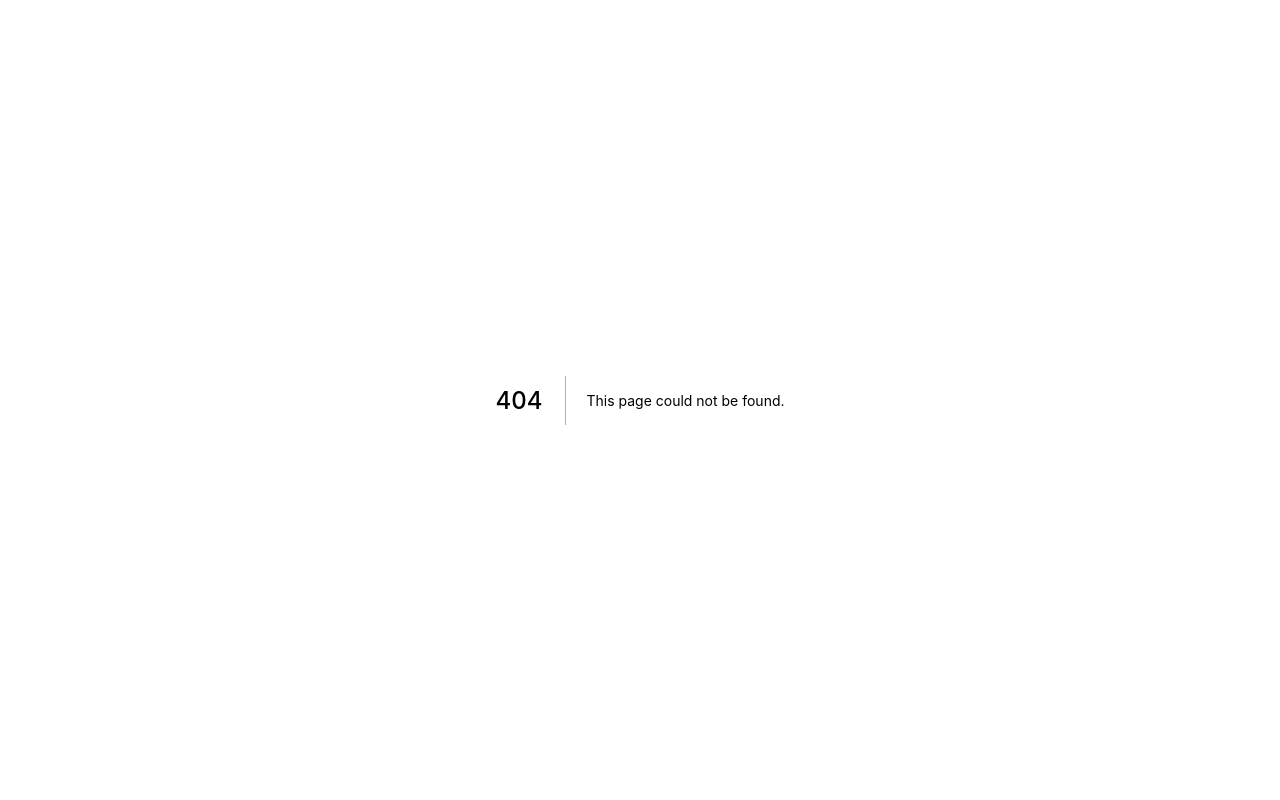
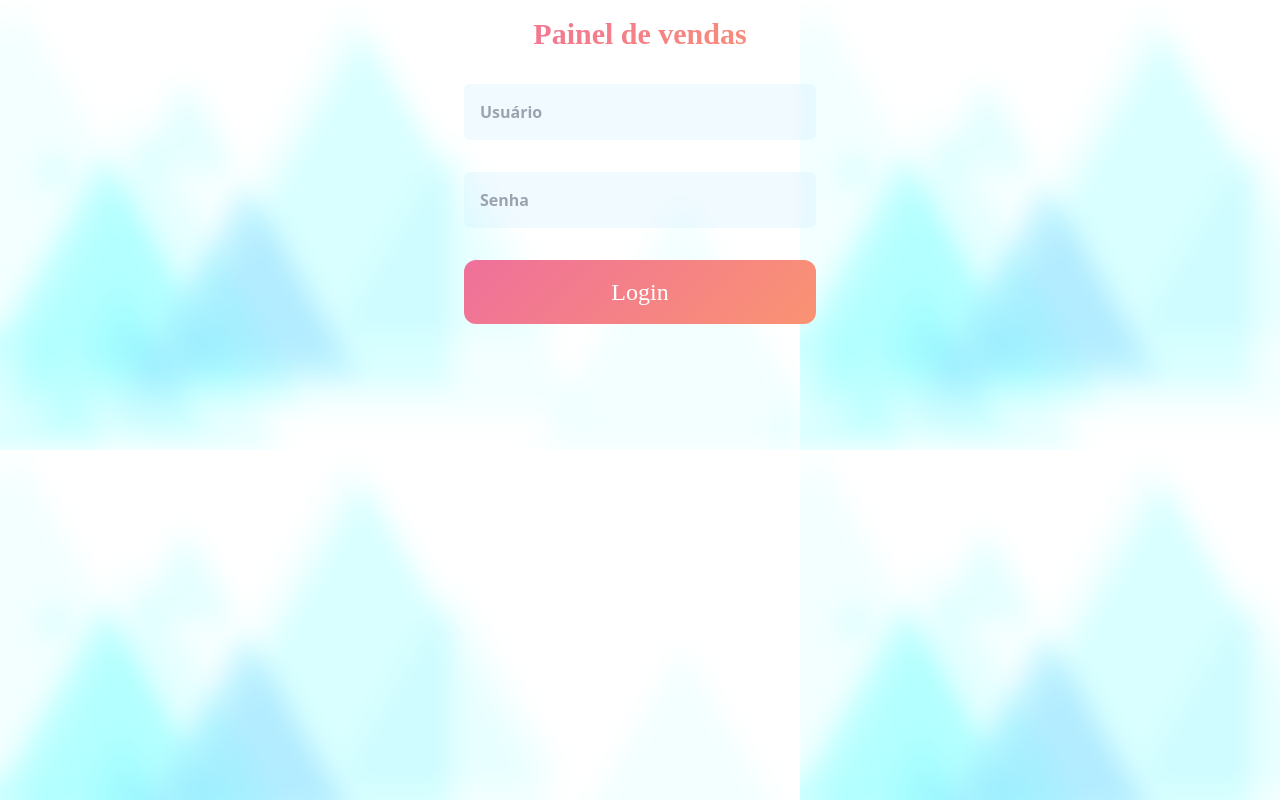
Before and after one commit to joselucassr/store-fidelity-app, a Next.js app: page /vendas in a window 1280 px wide. Before the commit this address had no page. Built offline with nearby package versions, Linux system fonts and the light colour scheme.

Commit message:
Added a simple login system

```diff
--- /dev/null
+++ b/pages/api/login.js
@@ -0,0 +1,15 @@
+const handler = async (req, res) => {
+  if (!req.method === 'POST')
+    return res.status(422).send('req_method_not_supported');
+
+  const { user, password } = req.body;
+
+  if (!user || !password) return res.status(422).send('data_incomplete');
+
+  if (process.env.user !== user || process.env.password !== password)
+    return res.status(401).send({});
+
+  res.status(200).send({ loginToken: process.env.loginToken });
+};
+
+export default handler;
--- a/pages/api/update-customer.js
+++ b/pages/api/update-customer.js
@@ -8,10 +8,12 @@ const handler = async (req, res) => {
   if (!req.method === 'POST')
     return res.status(422).send('req_method_not_supported');
 
-  const { phoneNumber, operation, points } = req.body;
+  const { phoneNumber, operation, points, loginToken } = req.body;
 
-  if (!phoneNumber || !operation || !points)
+  if (!phoneNumber || !operation || !points || !loginToken)
     return res.status(422).send('data_incomplete');
+
+  if (loginToken !== process.env.loginToken) return res.status(401).send({});
 
   try {
     // Create transaction
--- a/pages/scanner.js
+++ b/pages/scanner.js
@@ -14,7 +14,7 @@ import {
   BsArrowRepeat,
 } from 'react-icons/bs';
 import { IoMdArrowRoundBack } from 'react-icons/io';
-import { set } from 'mongoose';
+import Link from 'next/link';
 
 export default function Scanner() {
   const [isPhoneValid, setIsPhoneValid] = useState(true);
@@ -65,7 +65,7 @@ export default function Scanner() {
 
   const submitForm = () => {
     setWaitingResultStage(1);
-    try {
+
     fetch('/api/update-customer', {
       method: 'POST',
       headers: { 'Content-Type': 'application/json; charset=utf-8' },
@@ -73,17 +73,21 @@ export default function Scanner() {
         phoneNumber: phoneNumber,
         operation: opType,
         points: pointAmount,
+        loginToken: localStorage.getItem('@store-fidelity/loginToken'),
       }),
     })
-        .then((res) => res.json())
+      .then((res) => {
+        if (res.status !== 200 && res.status !== 201) throw 'error';
+        return res.json();
+      })
       .then(() => {
         setWaitingResultStage(2);
         setStage(4);
-        });
-    } catch (error) {
+      })
+      .catch((error) => {
         setWaitingResultStage(3);
         console.log(error);
-    }
+      });
   };
 
   const resetFields = () => {
@@ -179,6 +183,7 @@ export default function Scanner() {
       {/* Data gathering */}
 
       {stage === 1 && (
+        <div className='flex flex-col gap-12'>
           <div className='flex flex-col gap-4'>
             <div className='flex justify-between'>
               <NumberFormat
@@ -246,6 +251,34 @@ export default function Scanner() {
                 <BsPlusLg className='inline' /> Adicionar
               </button>
             </div>
+          </div>
+
+          <Link href='/vendas'>
+            <motion.div
+              onClick={() => {
+                resetFields();
+                setStage(1);
+              }}
+              initial='hidden'
+              animate='visible'
+              variants={{
+                hidden: {
+                  scale: 0.8,
+                  opacity: 0,
+                },
+                visible: {
+                  scale: 1,
+                  opacity: 1,
+                  transition: {
+                    delay: 0.4,
+                  },
+                },
+              }}
+              className='flex justify-center text-center items-center gap-2 sticky bottom-4 font-mont font-normal text-2xl text-sky-900/60 border-nicePink/60 backdrop-blur-sm bg-sky-200/20 border-2 p-4 rounded-xl'
+            >
+              <IoMdArrowRoundBack className='inline' /> Painel de vendas
+            </motion.div>
+          </Link>
         </div>
       )}
       {/* QR Code Reader */}
@@ -395,7 +428,7 @@ export default function Scanner() {
                 },
               },
             }}
-            className='flex justify-center text-center items-center gap-2 sticky bottom-4 font-mont font-normal text-2xl text-sky-900 border-gradient border-2 p-4 rounded-xl'
+            className='flex justify-center text-center items-center gap-2 sticky bottom-4 font-mont font-normal text-2xl text-sky-900/60 border-nicePink/60 backdrop-blur-sm bg-sky-200/20 border-2 p-4 rounded-xl'
           >
             <IoMdArrowRoundBack className='inline' /> Escanear novo código
           </motion.div>
--- /dev/null
+++ b/pages/vendas.js
@@ -0,0 +1,116 @@
+import Link from 'next/link';
+
+import { motion } from 'framer-motion';
+
+import { IoMdArrowRoundBack } from 'react-icons/io';
+import { useEffect, useState } from 'react';
+
+export default function AdminMenu() {
+  const [hasLoginError, setHasLoginError] = useState(false);
+  const [hasToken, setHasToken] = useState(false);
+  const [user, setUser] = useState('');
+  const [password, setPassword] = useState('');
+
+  const submitForm = () => {
+    fetch('/api/login', {
+      method: 'POST',
+      headers: { 'Content-Type': 'application/json; charset=utf-8' },
+      body: JSON.stringify({
+        user: user,
+        password: password,
+      }),
+    })
+      .then((res) => {
+        console.log(res);
+        if (res.status !== 200) throw 'error';
+        return res.json();
+      })
+      .then((data) => {
+        localStorage.setItem('@store-fidelity/loginToken', data.loginToken);
+        setHasToken(true);
+      })
+      .catch((error) => {
+        setHasLoginError(true);
+      });
+  };
+
+  useEffect(() => {
+    if (localStorage.getItem('@store-fidelity/loginToken')) setHasToken(true);
+  }, []);
+
+  return (
+    <div
+      onContextMenu={(e) => e.preventDefault()}
+      className='flex flex-col p-4 gap-8 w-screen max-w-sm mx-auto'
+    >
+      <div className='flex justify-center gap-2 text-center font-mont font-bold text-3xl text-gradient'>
+        Painel de vendas
+      </div>
+
+      {!hasToken ? (
+        <form
+          onSubmit={(e) => {
+            e.preventDefault();
+            submitForm();
+          }}
+          className='contents'
+        >
+          <input
+            onChange={(e) => {
+              setHasLoginError(false);
+              setUser(e.target.value);
+            }}
+            value={user}
+            type={'text'}
+            className={`p-4 text-mont rounded-md font-bold backdrop-blur-sm bg-sky-200/20 ${
+              hasLoginError && 'border-4 border-red-600/70'
+            }`}
+            placeholder='Usuário'
+          />
+          <input
+            onChange={(e) => {
+              setHasLoginError(false);
+              setPassword(e.target.value);
+            }}
+            value={password}
+            type={'password'}
+            className={`p-4 text-mont rounded-md font-bold backdrop-blur-sm bg-sky-200/20 ${
+              hasLoginError && 'border-4 border-red-600/70'
+            }`}
+            placeholder='Senha'
+          />
+
+          <motion.div
+            onClick={() => submitForm()}
+            initial='hidden'
+            animate='visible'
+            variants={{
+              hidden: {
+                scale: 0.8,
+                opacity: 0,
+              },
+              visible: {
+                scale: 1,
+                opacity: 1,
+                transition: {
+                  delay: 0.4,
+                },
+              },
+            }}
+            className='flex justify-center items-center gap-2 sticky bottom-4 font-mont font-normal text-2xl text-white p-4 bg-gradient rounded-xl'
+          >
+            Login
+          </motion.div>
+        </form>
+      ) : (
+        <Link href='/scanner'>
+          <div className='flex flex-col justify-between px-4 py-4 border-gradient border-2 rounded-xl'>
+            <div className='font-mont font-bold text-gradient text-2xl'>
+              Acessar scanner
+            </div>
+          </div>
+        </Link>
+      )}
+    </div>
+  );
+}
```
Lines whose indentation alone changed are shown as unchanged.
